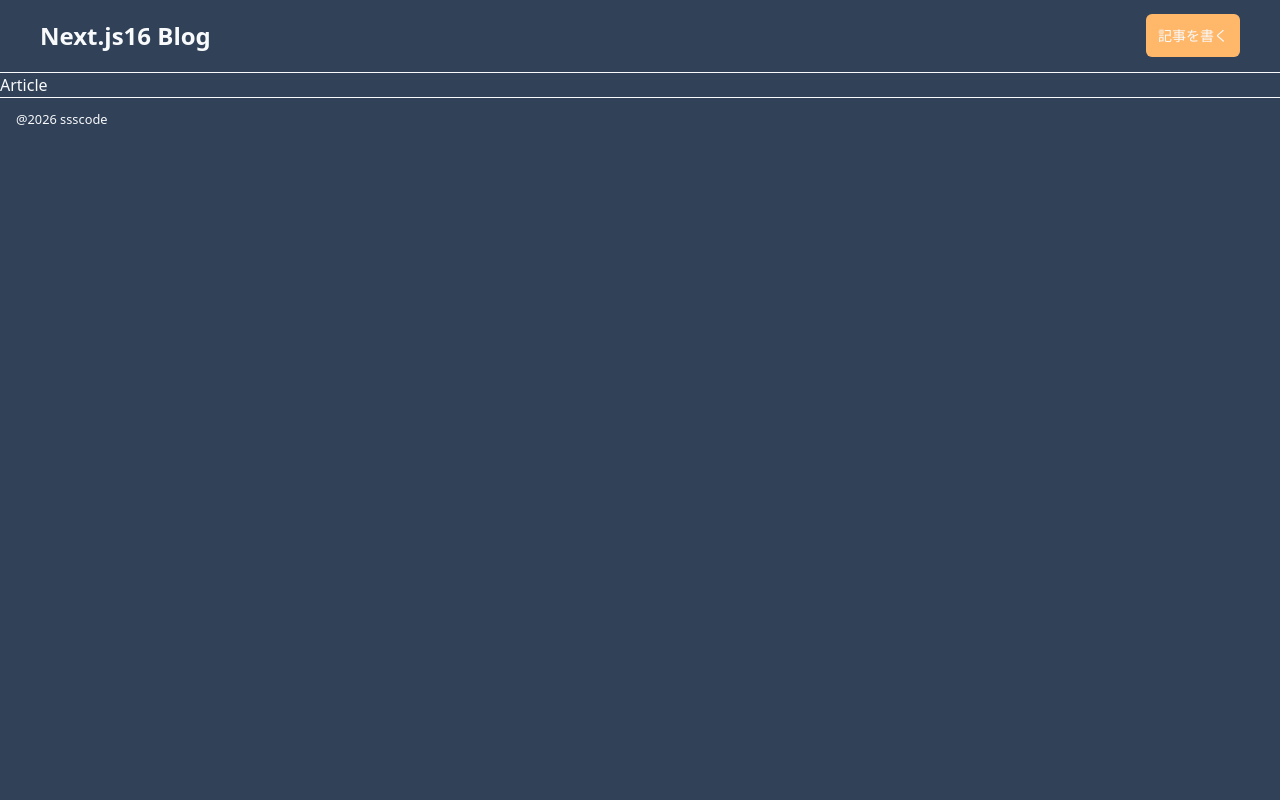
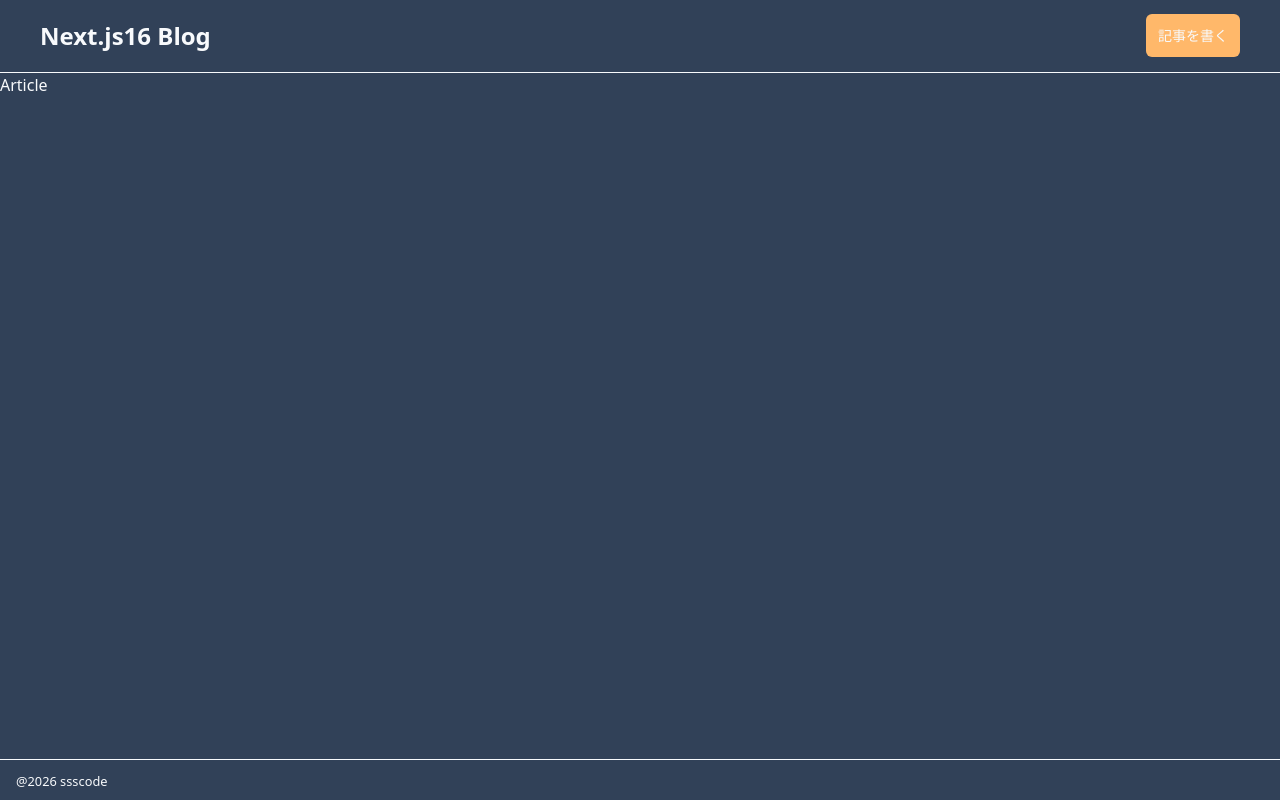
Before and after one commit to smikana98pg/nextjs-tailwindcss-udemy, a Next.js app: page /articles in a window 1280 px wide. Built offline with nearby package versions, Linux system fonts and the light colour scheme.

Commit message:
フッタ-調整

```diff
--- a/app/layout.tsx
+++ b/app/layout.tsx
@@ -30,9 +30,11 @@
       className={`${geistSans.variable} ${geistMono.variable} h-full antialiased`}
     >
       <body className="container mx-auto bg-slate-700 text-slate-50">
-        <Header />
-        {children}
-        <Footer />
+        <div className="flex flex-col min-h-screen">
+          <Header />
+          <main className="grow">{children}</main>
+          <Footer />
+        </div>
       </body>
     </html>
   );
```
